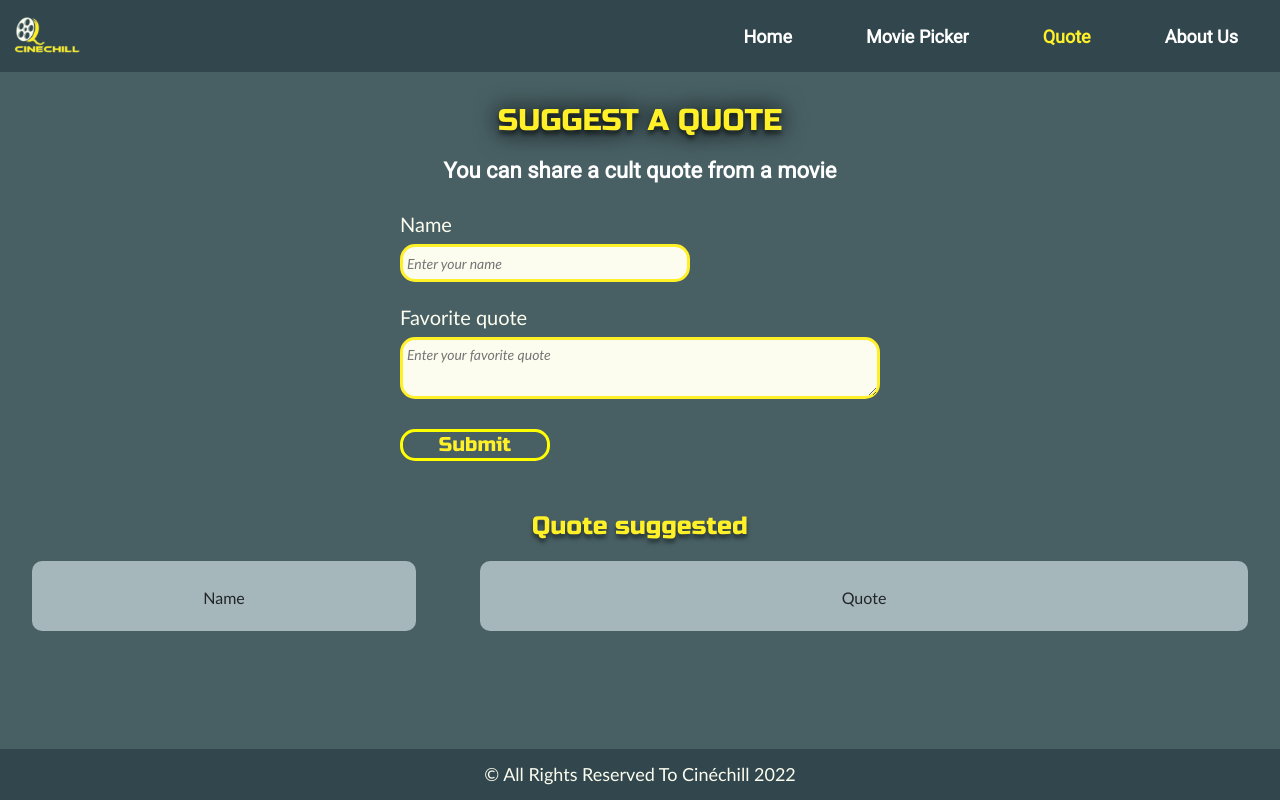
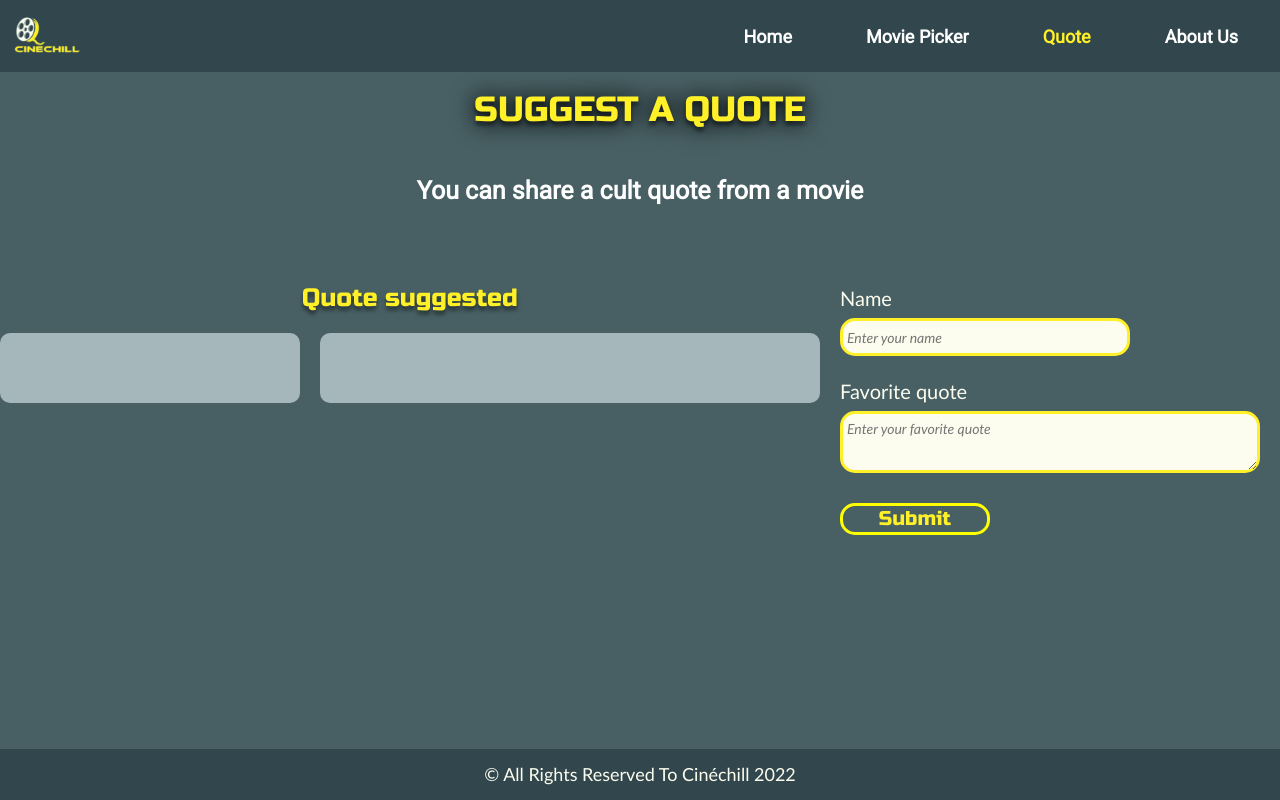
Before and after one commit to ComicScrip/lyon-react-mars22-p2g3, a React (Create React App) app: page /quote in a window 1280 px wide. Built offline with nearby package versions, Linux system fonts and the light colour scheme.

Commit message:
form info

```diff
--- a/src/Css/Suggest.css
+++ b/src/Css/Suggest.css
@@ -58,3 +58,55 @@ textarea::placeholder {
   font-size: 14px;
   font-style: italic;
 }
+
+.form_quote {
+  display: flex;
+  flex-direction: column;
+  align-item: center;
+  margin: 20px;
+}
+
+@media screen and (min-width: 700px) {
+  .form_global {
+    width: 600px;
+  }
+
+  .content_desktop {
+    display: flex;
+    flex-direction: row-reverse;
+    justify-content: space-around;
+  }
+
+  .page-title {
+    margin: 500px 0 20px 0;
+    font-size: 35px;
+    margin: 20px 400px;
+  }
+
+  .quote-introduction {
+    font-size: 25px;
+    margin: 50px 0;
+  }
+
+  .quote-name {
+    background: #a6b7bb;
+    width: 300px;
+    height: 70px;
+    border-radius: 10px;
+    text-align: center;
+    padding-top: 25px;
+    margin-right: 20px;
+  }
+
+  .quote-content {
+  }
+
+  .quote {
+    background: #a6b7bb;
+    width: 500px;
+    height: 70px;
+    border-radius: 10px;
+    text-align: center;
+    padding-top: 25px;
+  }
+}
--- a/src/routes/Quote.js
+++ b/src/routes/Quote.js
@@ -1,14 +1,30 @@
+import { useState } from 'react';
 import '../Css/Suggest.css';
 
 function Quote() {
+  const [form, setForm] = useState({ name: '', quote: '' });
+  // const [quote, setQuote] = useState(false);
+
+  const contentQuote = (e) => {
+    e.preventDefault();
+    console.log(form.name, form.quote);
+  };
+  const updateDisplayQuote = (e) => {
+    setForm({
+      ...form,
+      [e.target.name]: e.target.value,
+    });
+  };
+
   return (
     <div>
       <h1 className="page-title">SUGGEST A QUOTE</h1>
       <p className="quote-introduction">
         You can share a cult quote from a movie
       </p>
-      <div>
-        <form className="form">
+      <div className="content_desktop">
+        <div className="form_global">
+          <form className="form_quote">
             <label htmlFor="name" className="label_form">
               Name
             </label>
@@ -17,25 +33,35 @@ function Quote() {
               name="name"
               className="input_form_name"
               placeholder="Enter your name"
+              value={form.name}
+              onChange={updateDisplayQuote}
               required
             />
-          <label htmlFor="message" className="label_form">
+            <label htmlFor="quote" className="label_form">
               Favorite quote
             </label>
             <textarea
-            name="message"
+              name="quote"
               className="message_form"
               placeholder="Enter your favorite quote"
+              value={form.quote}
+              onChange={updateDisplayQuote}
               required
             />
-          <input type="submit" value="Submit" className="submit_form" />
+            <input
+              type="submit"
+              value="Submit"
+              className="submit_form"
+              onClick={contentQuote}
+            />
           </form>
         </div>
         <div>
           <h2 className="quote-title">Quote suggested</h2>
           <div className="quote-content">
-          <div className="quote-name">Name</div>
-          <div className="quote">Quote</div>
+            <div className="quote-name" />
+            <div className="quote" />
+          </div>
         </div>
       </div>
     </div>
```
Also changed, not shown: public/img/movie.gif (added). Lines whose indentation alone changed are shown as unchanged.
